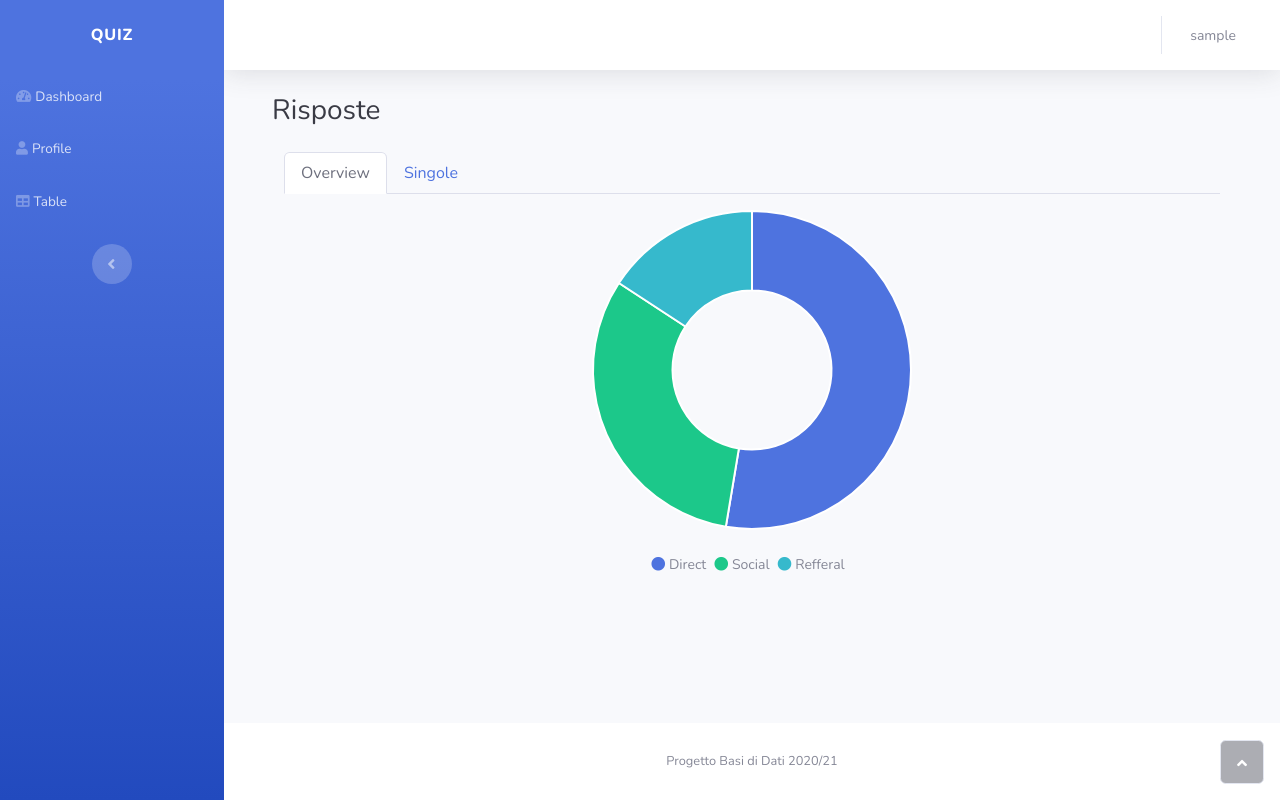
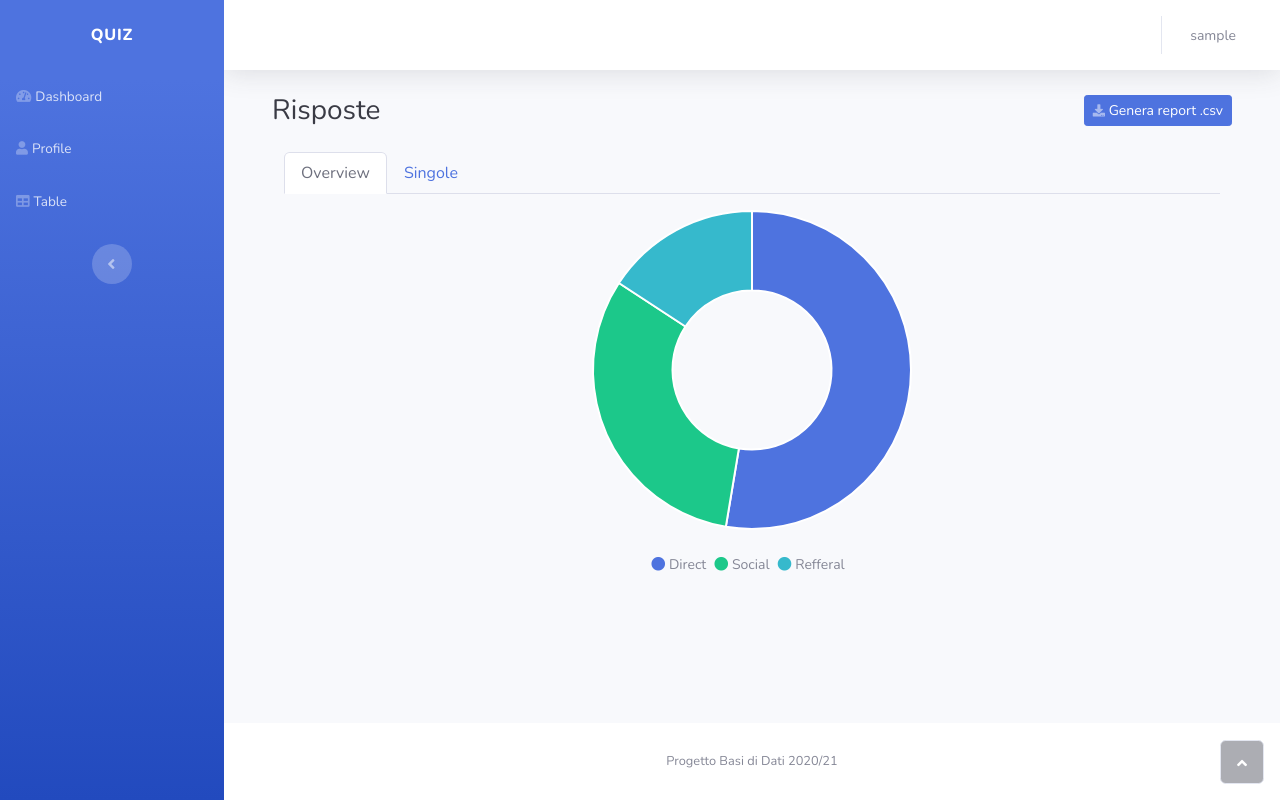
Before and after one commit to 874449/Progetto-BD-2021, a Flask app: page /responses/1 in a window 1280 px wide. Run offline with Flask 2, Linux system fonts and the light colour scheme; the visitor is signed in with stand-in values (Sample User, id 1); data comes from the database, SQL or seed files in the repository; some libraries are stand-ins or nearby versions.

Commit message:
minor changes
added button (inactive at the moment) for csv dump

```diff
--- a/app/templates/dashboard.html
+++ b/app/templates/dashboard.html
@@ -13,7 +13,6 @@
 <div class="container-fluid">
     <div class="d-sm-flex justify-content-between align-items-center mb-4">
         <h3 class="text-dark mb-0">Dashboard</h3>
-        <!--<a class="btn btn-primary btn-sm d-none d-sm-inline-block" role="button" href="#"><i class="fas fa-download fa-sm text-white-50"></i>&nbsp;Generate Report</a>-->
     </div>
     <div class="row">
         <div class="col-md-6 col-xl-3 mb-4">
--- a/app/templates/responses.html
+++ b/app/templates/responses.html
@@ -13,6 +13,8 @@
 <div class="container-fluid">
     <div class="d-sm-flex justify-content-between align-items-center mb-4">
         <h3 class="text-dark mb-0">Risposte</h3>
+        <!-- bottone per il dump CSV -->
+        <a class="btn btn-primary btn-sm d-none d-sm-inline-block" role="button" href="#"><i class="fas fa-download fa-sm text-white-50"></i>&nbsp;Genera report .csv</a>
     </div>
     <div class="container">
         <div class="row">
```
